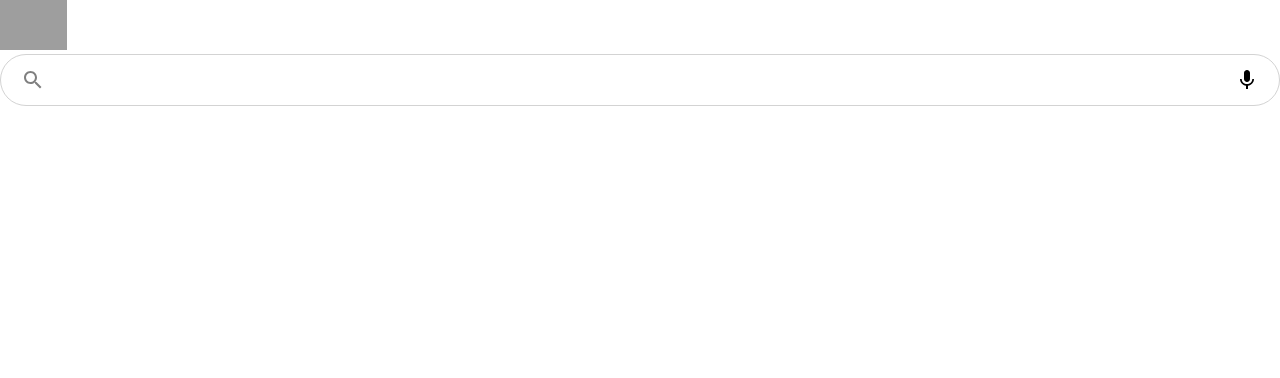
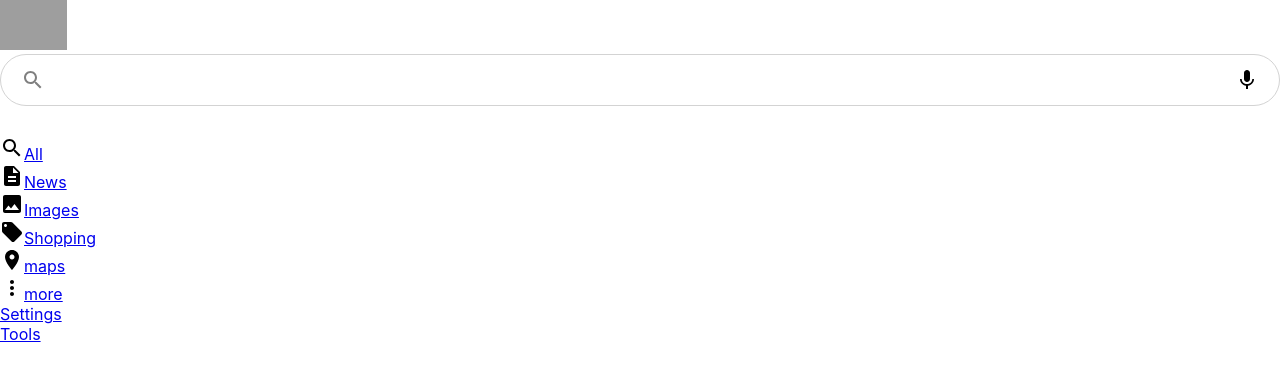
Before and after one commit to lamilekan263/google_clone, a React (Create React App) app: page /search in a window 1280 px wide. Shown: the top 378 px of the page. Built offline with nearby package versions, Linux system fonts and the light colour scheme; grey boxes are pictures that could not be loaded.

Commit message:
added material icons

```diff
--- a/src/pages/searchPage/SearchPage.js
+++ b/src/pages/searchPage/SearchPage.js
@@ -1,5 +1,11 @@
 import React from 'react';
-import { Link } from 'react-router-dom'
+import { Link } from 'react-router-dom';
+import SearchIcon from '@material-ui/icons/Search';
+import DescriptionIcon from '@material-ui/icons/Description';
+import ImageIcon from '@material-ui/icons/Image';
+import LocalOfferIcon from '@material-ui/icons/LocalOffer';
+import RoomIcon from '@material-ui/icons/Room';
+import MoreVertIcon from '@material-ui/icons/MoreVert';
 import "./SearchPage.css";
 import { useStateValue } from '../../reducer/StateProvider'
 import useGoogleSearch from '../../useGoogleSearch';
@@ -18,23 +24,58 @@
     console.log(data)
 
      return (
-        <div className='searchPage'>
-            <div className='.searchPage__header'>
-                 <Link to='/'>
-                     <img className='searchPage__logo'
-                         src='https://www.google.com/images/branding/googlelogo/2x/googlelogo_color_272x92dp.png'
-                         alt='google logo'
+       <div className="searchPage">
+         <div className=".searchPage__header">
+           <Link to="/">
+             <img
+               className="searchPage__logo"
+               src="https://www.google.com/images/branding/googlelogo/2x/googlelogo_color_272x92dp.png"
+               alt="google logo"
              />
            </Link>
            <div className="searchPage__headerBody">
-                     <SearchInput hideButtons/>
+             <SearchInput hideButtons />
+             <div className="searchPage__options">
+               <div className="searchPage__optionsLeft">
+                 <div className="searchPage__option">
+                   <SearchIcon />
+                   <Link to="/all">All</Link>
+                 </div>
+                 <div className="searchPage__option">
+                   <DescriptionIcon />
+                   <Link to="/news">News</Link>
+                 </div>
+                 <div className="searchPage__option">
+                   <ImageIcon />
+                   <Link to="/images">Images</Link>
+                 </div>
+                 <div className="searchPage__option">
+                   <LocalOfferIcon />
+                   <Link to="/shopping">Shopping</Link>
+                 </div>
+                 <div className="searchPage__option">
+                   <RoomIcon />
+                   <Link to="/maps">maps</Link>
+                 </div>
+                 <div className="searchPage__option">
+                   <MoreVertIcon />
+                   <Link to="/more">more</Link>
                  </div>
                </div>
-            <div className='searchPage__result'>
-
+               <div className="searchPage__optionsRight">
+                 <div className="searchPage__option">
+                   <Link to="/settings">Settings</Link>
+                 </div>
+                 <div className="searchPage__option">
+                   <Link to="/tools">Tools</Link>
                  </div>
                </div>
-    )
+             </div>
+           </div>
+         </div>
+         <div className="searchPage__result"></div>
+       </div>
+     );
 }
 
 export default Search
```
Lines whose indentation alone changed are shown as unchanged.
